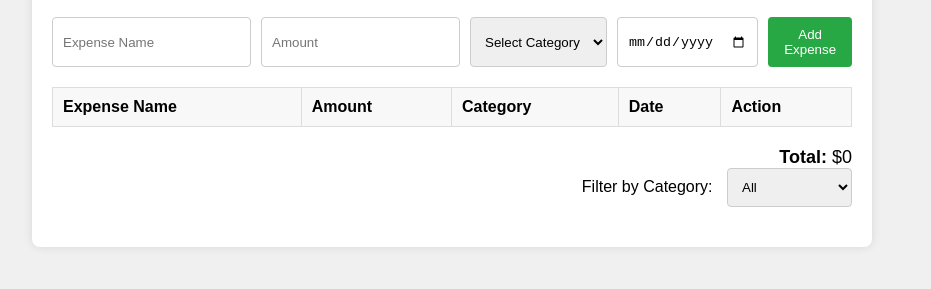
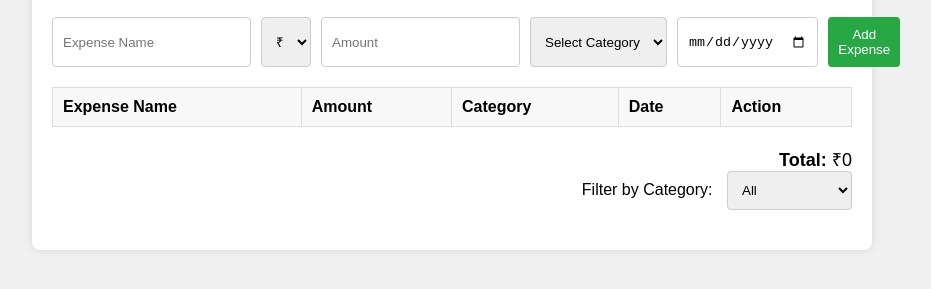
Before and after one commit to SakshiGapat/Expense-Tracker-Website, a plain HTML site: page index.html in a window 1280 px wide. Shown: the part 131-420 px from the top of the page, without its empty margins (188-1119 px from the left). Drawn offline with Linux system fonts and the light colour scheme.

Commit message:
Added dynamic currency symbol update feature

```diff
--- a/index.html
+++ b/index.html
@@ -10,8 +10,16 @@
 <body>
     <div class="container">
         <h1>Expense Tracker</h1>
+
+
         <form id="expense-form">
             <input type="text" id="expense-name" placeholder="Expense Name" required />
+            <select id="currency">
+  <option value="₹">₹</option>
+  <option value="$">$</option>
+  <option value="€">€</option>
+</select>
+
             <input type="number" id="expense-amount" placeholder="Amount" required />
             <select id="expense-category" required>
                 <option value="" disabled selected>Select Category</option>
@@ -36,9 +44,12 @@
                 </thead>
                 <tbody id="expense-list"></tbody>
             </table>
-            <div class="total-amount">
-                <strong>Total:</strong> $<span id="total-amount">0</span>
-            </div>
+
+    <div class="total-amount">
+    <strong>Total:</strong> <span id="currency-symbol">₹</span><span id="total-amount">0</span>
+</div>
+
+
         </div>
         <div class="filter">
             <label for="filter-category">Filter by Category:</label>
--- a/script.js
+++ b/script.js
@@ -88,3 +88,13 @@ document.addEventListener("DOMContentLoaded", () => {
         totalAmount.textContent = total.toFixed(2);
     }
 });
+
+
+
+const currencySelect = document.getElementById('currency');
+const currencySymbolSpan = document.getElementById('currency-symbol');
+
+// update symbol in Total
+currencySelect.addEventListener('change', () => {
+    currencySymbolSpan.textContent = currencySelect.value;
+});
```
Also changed, not shown: style.css (line endings or trailing spaces).
